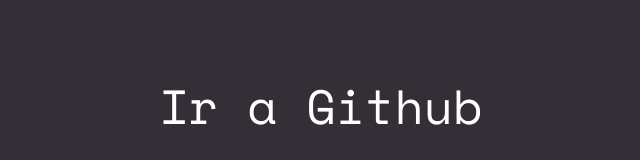
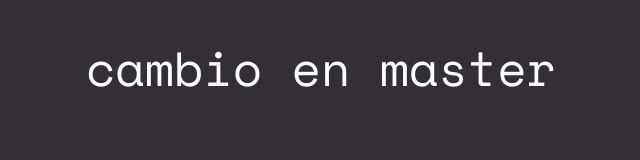
Before and after one commit to TheDali/TallerG, a plain HTML site: page index.html in a window 1280 px wide. Shown: the top 160 px of the page, without its empty margins (319-959 px from the left). Drawn offline with nearby package versions, Linux system fonts and the light colour scheme.

Commit message:
cambio en master

```diff
--- a/index.html
+++ b/index.html
@@ -8,6 +8,7 @@
   <link rel="stylesheet" href="style.css">
   <link href="https://fonts.googleapis.com/css?family=Open+Sans|Space+Mono" rel="stylesheet">
 </head>
+<h1>cambio en master</h1>
 <body>
   <div class="container">
     <h1>Ir a Github</h1>
```
